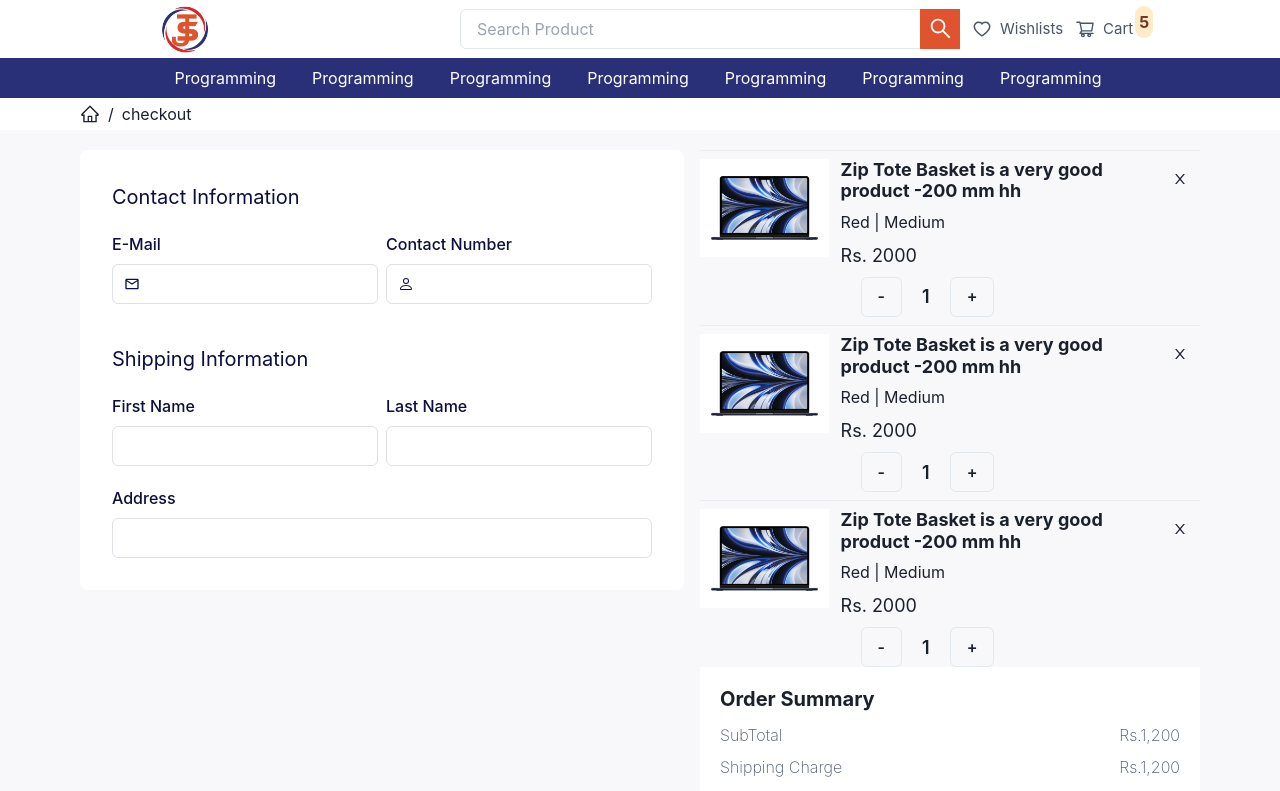
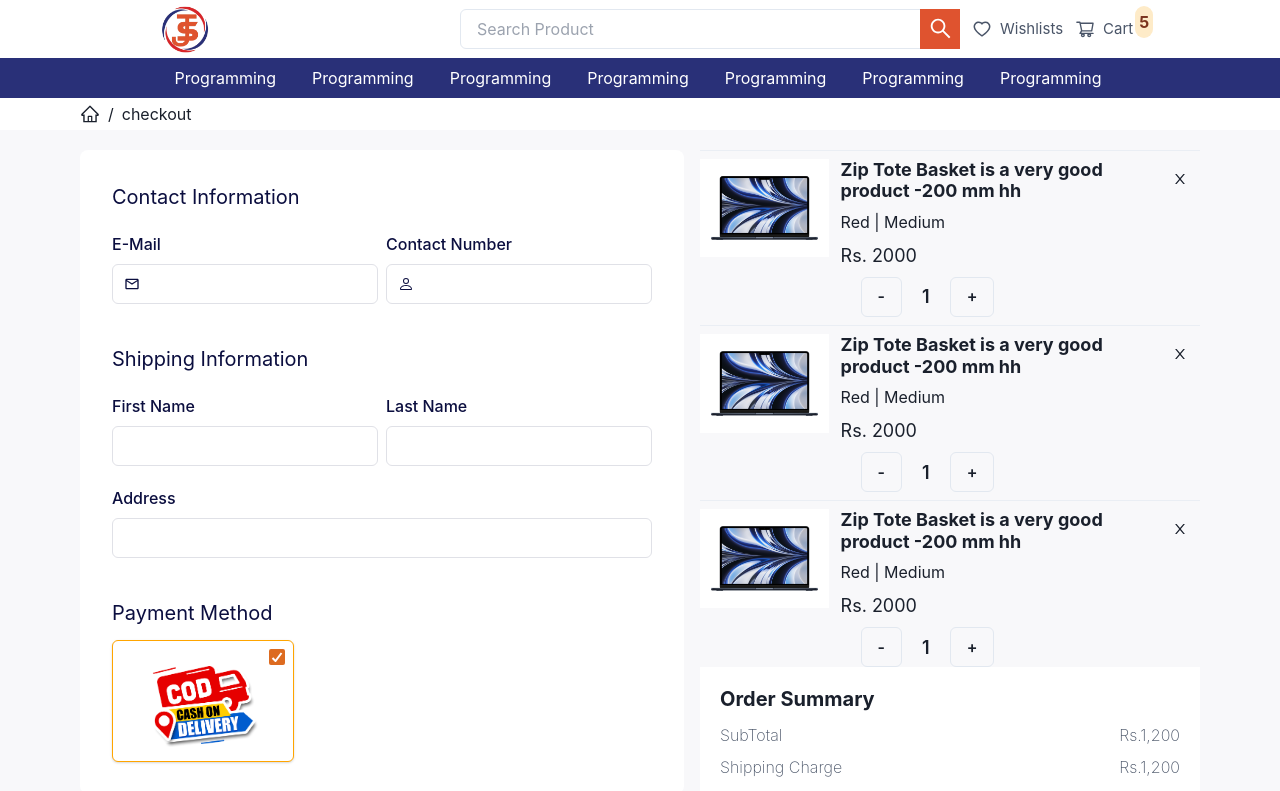
Before and after one commit to PrameshKarki/tinjure-suppliers__frontend, a Next.js app: page /checkout in a window 1280 px wide. Shown: the top 791 px of the page. Built offline with nearby package versions, Linux system fonts and the light colour scheme.

Commit message:
add: payment method card

```diff
--- a/src/components/products/atoms/SearchSideBar.tsx
+++ b/src/components/products/atoms/SearchSideBar.tsx
@@ -3,7 +3,7 @@ import RangeSlider from "../../common/atoms/RangeSlider";
 
 const SearchSideBar = () => {
   return (
-    <Box width={"50%"} bg={"white"} px={4} py={4}>
+    <Box width={"30%"} bg={"white"} px={4} py={4}>
       <Box>
         <Heading as={"h3"} fontSize={16} my={3}>
           Price Range
--- a/src/pages/checkout/index.jsx
+++ b/src/pages/checkout/index.jsx
@@ -1,5 +1,7 @@
 import {
   Box,
+  Card,
+  Checkbox,
   Flex,
   FormControl,
   FormLabel,
@@ -10,6 +12,7 @@ import {
   Text,
   VStack
 } from "@chakra-ui/react";
+import Image from "next/image";
 import React from "react";
 import { BsPerson } from "react-icons/bs";
 import { MdOutlineEmail } from "react-icons/md";
@@ -69,8 +72,20 @@ const Checkout = () => {
                     <Input type="text" size="md" />
                   </InputGroup>
                 </FormControl>
-
               </VStack>
+              <Box>
+                <Text fontSize={20} mt={10}>
+                  Payment Method
+                </Text>
+                <Flex  pt={3}>
+                  <Card position={"relative"} border={"1px"} borderColor={"orange"}>
+                      <Checkbox colorScheme='orange' defaultChecked pos={"absolute"}  top={2} right={2}/>
+                  <Box width={180} height={120} >
+                    <Image src={"/cash_on_delivery.png"} fill  style={{objectFit:"contain"}} aria-label="Cash on Delivery"/>
+                    </Box>
+                  </Card>
+                </Flex>
+              </Box>
             </Box>
           </Box>
         </Stack>
```
Also changed, not shown: public/cash_on_delivery.png (added).
